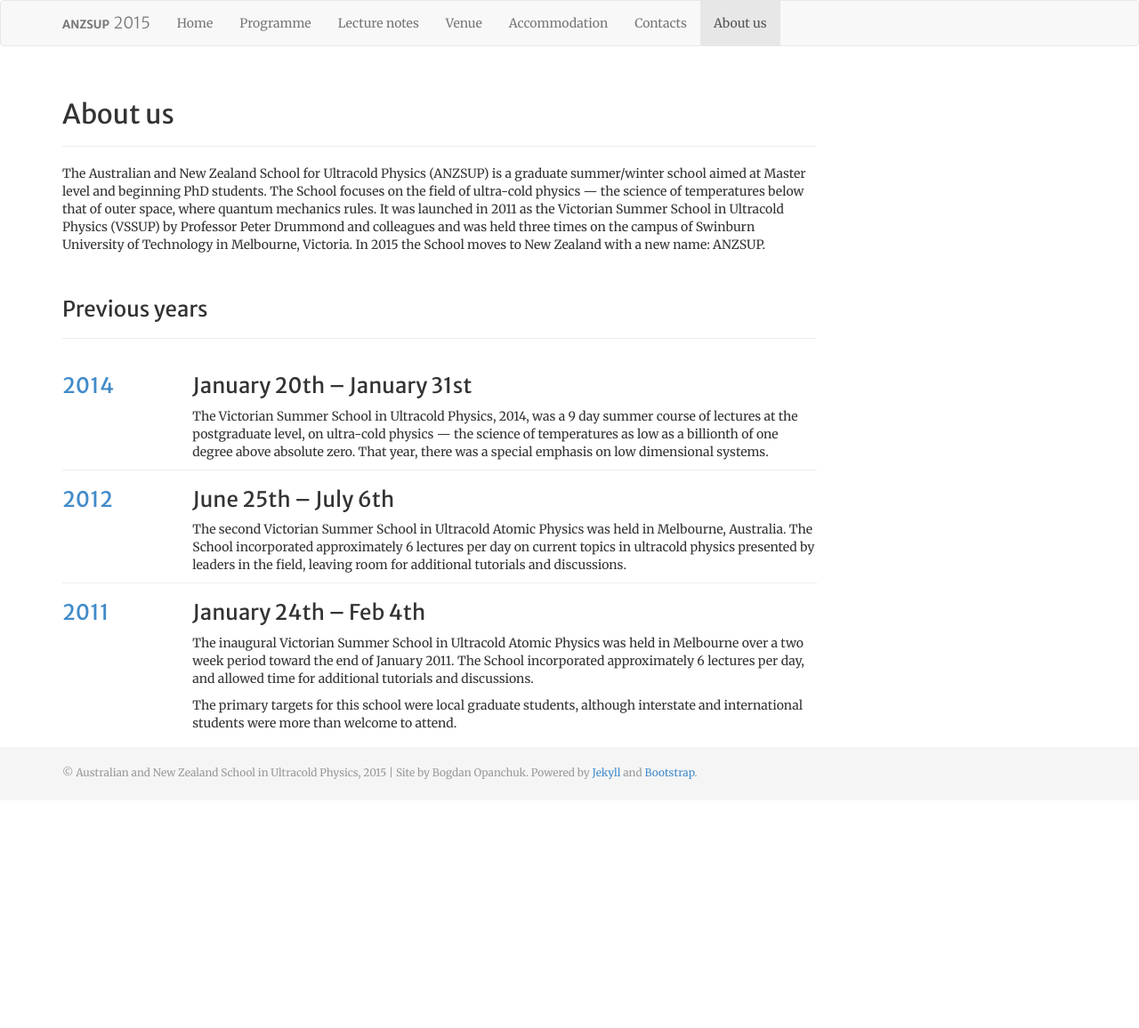
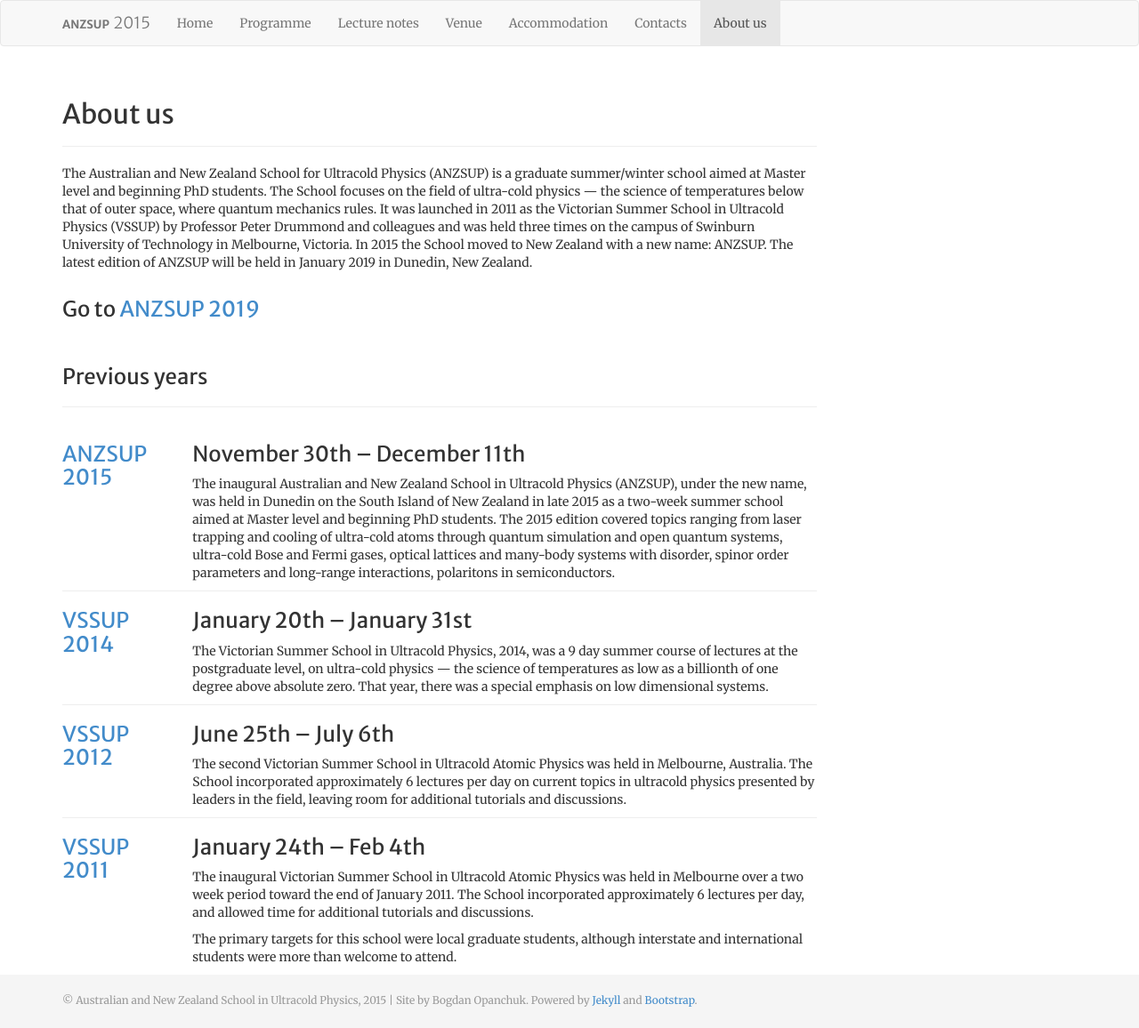
Before and after one commit to anzsup/anzsup.github.io, a Jekyll site: the page built from about_us.html, in a window 1280 px wide. Shown: the whole page at 89% size. Built offline with Jekyll 4.4.1, drawn with Linux system fonts in a browser that asks for light colours; before the commit the page ends 900 px from its top, so only the background shows below that.

Commit message:
updated about_us page

```diff
--- a/about_us.html
+++ b/about_us.html
@@ -12,8 +12,15 @@
 <h2>About us</h2>
 </div>
 
-<p>The Australian and New Zealand School for Ultracold Physics (ANZSUP) is a graduate summer/winter school aimed at Master level and beginning PhD students. The School focuses on the field of ultra-cold physics &mdash; the science of temperatures below that of outer space, where quantum mechanics rules. It was launched in 2011 as the Victorian Summer School in Ultracold Physics (VSSUP) by Professor Peter Drummond and colleagues and was held three times on the campus of Swinburn University of Technology in Melbourne, Victoria. In 2015 the School moves to New Zealand with a new name: ANZSUP.</p>
+<p>The Australian and New Zealand School for Ultracold Physics (ANZSUP) is a graduate summer/winter school aimed at Master level and beginning PhD students. The School focuses on the field of ultra-cold physics &mdash; the science of temperatures below that of outer space, where quantum mechanics rules. It was launched in 2011 as the Victorian Summer School in Ultracold Physics (VSSUP) by Professor Peter Drummond and colleagues and was held three times on the campus of Swinburn University of Technology in Melbourne, Victoria. In 2015 the School moved to New Zealand with a new name: ANZSUP. The latest edition of ANZSUP will be held in January 2019 in Dunedin, New Zealand.</p>
 
+<div class="row">
+    <div class="col-md-12">
+        <h3>Go to  <a href="https://www.otago.ac.nz/dodd-walls/events/anzsup/index.html">
+        ANZSUP 2019
+        </a></h3>
+    </div>
+</div>
 
 <div class="row">
     <div class="col-md-12">
@@ -23,12 +30,36 @@
     </div>
 </div>
 
+<div class="row">
+
+    <div class="col-md-2">
+        <a href="http://2015.anzsup.org/">
+        <h3>ANZSUP 2015</h3>
+        </a>
+    </div>
+
+    <div class="col-md-10">
+
+        <h3>November 30th &ndash; December 11th</h3>
+
+        <p>The inaugural Australian and New Zealand School in Ultracold Physics (ANZSUP), under the new name, was held in Dunedin on the South Island of New Zealand in late 2015 as a two-week summer school aimed at Master level and beginning PhD students. The 2015 edition covered topics ranging from laser trapping and cooling of ultra-cold atoms through quantum simulation and open quantum systems, ultra-cold Bose and Fermi gases, optical lattices and many-body systems with disorder, spinor order parameters and long-range interactions, polaritons in semiconductors.</p>
+
+    </div>
+
+</div>
+
+<div class="row">
+<div class="col-md-12">
+<div class="bottom-separator"></div>
+</div>
+</div>
+
 
 <div class="row">
 
     <div class="col-md-2">
-        <a href="2014">
-        <h3>2014</h3>
+        <a href="http://2014.anzsup.org/">
+        <h3>VSSUP 2014</h3>
         </a>
     </div>
 
@@ -52,8 +83,8 @@
 <div class="row">
 
     <div class="col-md-2">
-        <a href="2012">
-        <h3>2012</h3>
+        <a href="http://2012.anzsup.org/">
+        <h3>VSSUP 2012</h3>
         </a>
     </div>
 
@@ -76,8 +107,8 @@
 <div class="row">
 
     <div class="col-md-2">
-        <a href="2011">
-        <h3>2011</h3>
+        <a href="http://2011.anzsup.org/">
+        <h3>VSSUP 2011</h3>
         </a>
     </div>
 
```
